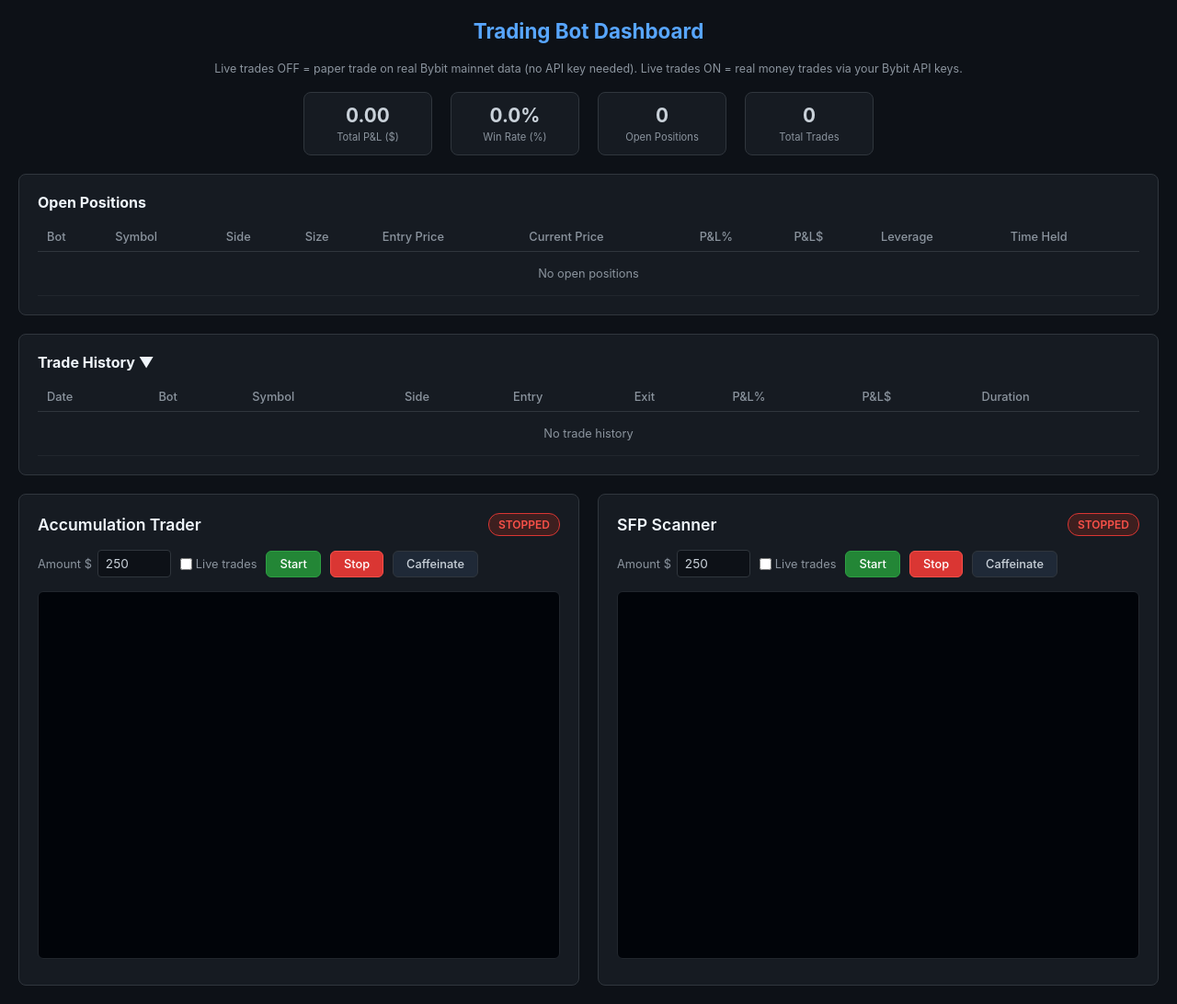
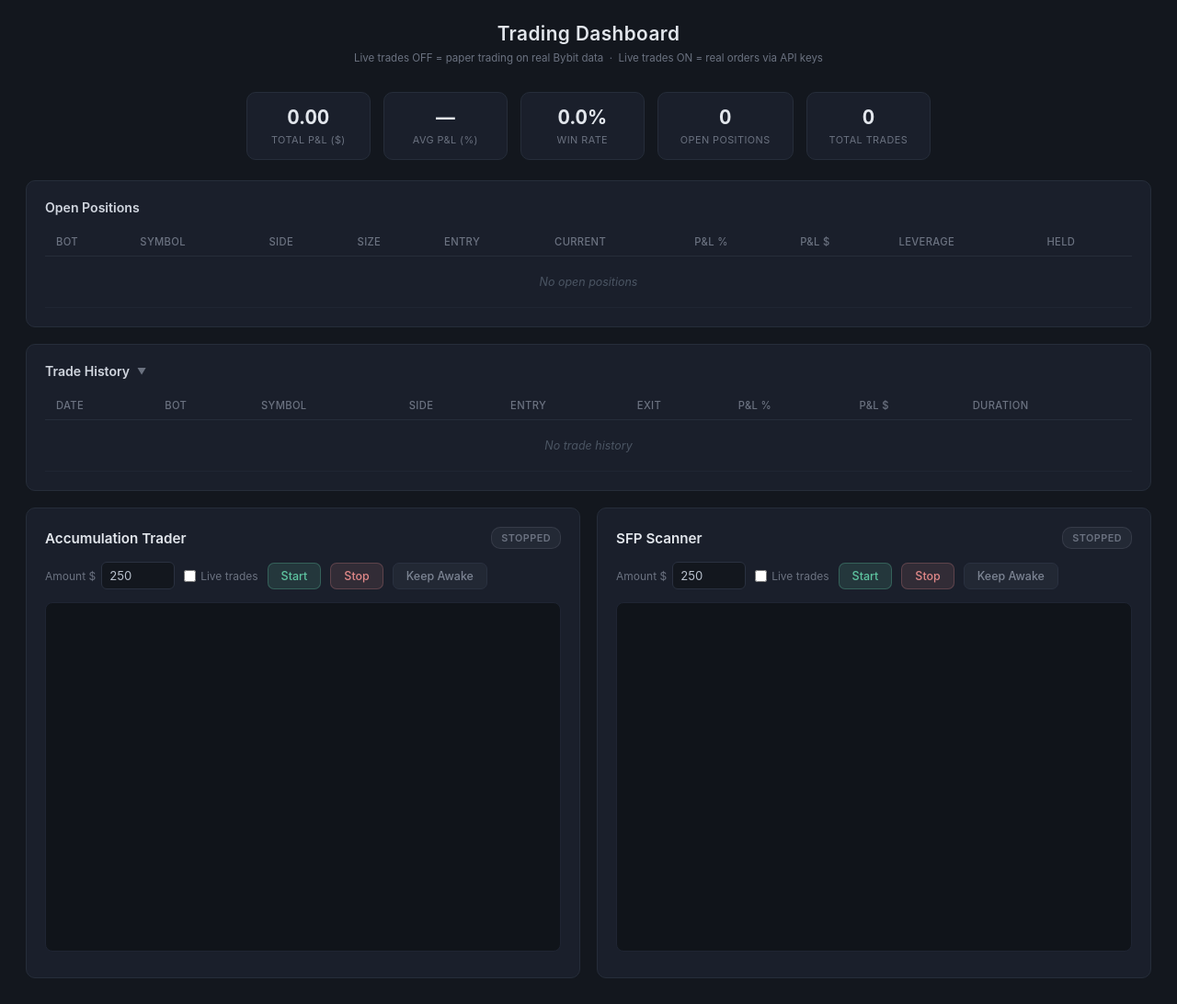
Before and after one commit to wenbun87/Bybit-trading, a FastAPI app: page / in a window 1280 px wide. Shown: the whole page at 92% size. After the commit the page ends 1064 px from the top, so only its background shows below. Run offline with FastAPI, Linux system fonts and the light colour scheme; data that the repository does not hold is empty.

Commit message:
Redesign dashboard: calming theme, fix caffeinate, add avg P&L%
- Caffeinate now only prevents idle sleep (-i), screen can sleep
- Renamed button to "Keep Awake" with tooltip explaining behavior
- Added "Avg P&L (%)" stat card to stats bar
- Full color scheme redesign: muted navy background, soft sage green
  for positive P&L, soft coral for negative, subtle borders, no harsh
  contrast. Sans-serif body font, monospace logs only.
- Improved table hover states, scrollbar styling, empty state styling

https://claude.ai/code/session_01HjAdrAfCK8RneQvLeVUQkV

```diff
--- a/dashboard/bot_manager.py
+++ b/dashboard/bot_manager.py
@@ -175,7 +175,7 @@ def _start_caffeinate(state: BotState):
         return
     try:
         state.caffeinate_proc = subprocess.Popen(
-            ["caffeinate", "-dims", "-w", str(state.process.pid)],
+            ["caffeinate", "-i", "-w", str(state.process.pid)],
             stdout=subprocess.DEVNULL,
             stderr=subprocess.DEVNULL,
         )
--- a/dashboard/templates/index.html
+++ b/dashboard/templates/index.html
@@ -7,29 +7,143 @@
     <style>
         * { margin: 0; padding: 0; box-sizing: border-box; }
         body {
-            font-family: -apple-system, BlinkMacSystemFont, 'SF Mono', 'Menlo', monospace;
-            background: #0d1117;
-            color: #c9d1d9;
-            padding: 20px;
+            font-family: 'Inter', -apple-system, BlinkMacSystemFont, 'Segoe UI', system-ui, sans-serif;
+            background: #13171e;
+            color: #b8c0cc;
+            padding: 24px 28px;
             min-height: 100vh;
         }
-        h1 {
+        .dashboard-header {
             text-align: center;
-            color: #58a6ff;
-            margin-bottom: 20px;
-            font-size: 1.4em;
+            margin-bottom: 28px;
         }
+        .dashboard-header h1 {
+            color: #e2e6ec;
+            font-size: 1.3em;
+            font-weight: 600;
+            letter-spacing: 0.02em;
+        }
+        .dashboard-header .subtitle {
+            color: #6b7280;
+            font-size: 0.72em;
+            margin-top: 6px;
+            line-height: 1.5;
+        }
+
+        /* Stats bar */
+        .stats-bar {
+            display: flex;
+            gap: 14px;
+            justify-content: center;
+            margin-bottom: 22px;
+            flex-wrap: wrap;
+        }
+        .stat-card {
+            background: #1a1f2b;
+            border: 1px solid #262d3a;
+            border-radius: 10px;
+            padding: 14px 24px;
+            text-align: center;
+            min-width: 135px;
+            transition: border-color 0.2s;
+        }
+        .stat-card:hover {
+            border-color: #3a4560;
+        }
+        .stat-value {
+            font-size: 1.3em;
+            font-weight: 700;
+            color: #e2e6ec;
+            font-variant-numeric: tabular-nums;
+        }
+        .stat-label {
+            font-size: 0.68em;
+            color: #6b7280;
+            margin-top: 5px;
+            text-transform: uppercase;
+            letter-spacing: 0.04em;
+        }
+        .pnl-positive { color: #5ec4a0; }
+        .pnl-negative { color: #e08888; }
+
+        /* Panels */
+        .panel {
+            background: #1a1f2b;
+            border: 1px solid #262d3a;
+            border-radius: 10px;
+            padding: 20px;
+            margin-bottom: 18px;
+            max-width: 1600px;
+            margin-left: auto;
+            margin-right: auto;
+        }
+        .panel h2 {
+            font-size: 0.88em;
+            color: #d0d5de;
+            margin-bottom: 14px;
+            font-weight: 600;
+        }
+
+        /* Tables */
+        table {
+            width: 100%;
+            border-collapse: collapse;
+            font-size: 0.78em;
+        }
+        th {
+            text-align: left;
+            padding: 8px 12px;
+            color: #6b7280;
+            border-bottom: 1px solid #262d3a;
+            font-weight: 500;
+            font-size: 0.9em;
+            text-transform: uppercase;
+            letter-spacing: 0.03em;
+        }
+        td {
+            padding: 8px 12px;
+            border-bottom: 1px solid #1f2533;
+            color: #b8c0cc;
+        }
+        tr:hover td {
+            background: #1e2435;
+        }
+        .empty-row td {
+            color: #4b5563;
+            text-align: center;
+            padding: 20px;
+            font-style: italic;
+        }
+        .empty-row:hover td { background: none; }
+
+        /* History toggle */
+        .history-toggle {
+            cursor: pointer;
+            user-select: none;
+            display: flex;
+            align-items: center;
+            gap: 8px;
+        }
+        .history-toggle:hover { color: #8ba3c7; }
+        .history-arrow {
+            font-size: 0.7em;
+            color: #6b7280;
+            transition: transform 0.2s;
+        }
+        .hidden { display: none; }
+
+        /* Bot grid */
         .grid {
             display: grid;
             grid-template-columns: 1fr 1fr;
-            gap: 20px;
+            gap: 18px;
             max-width: 1600px;
             margin: 0 auto;
         }
         .bot-panel {
-            background: #161b22;
-            border: 1px solid #30363d;
-            border-radius: 8px;
+            background: #1a1f2b;
+            border: 1px solid #262d3a;
+            border-radius: 10px;
             padding: 20px;
             display: flex;
             flex-direction: column;
@@ -38,35 +152,38 @@
             display: flex;
             justify-content: space-between;
             align-items: center;
-            margin-bottom: 15px;
+            margin-bottom: 14px;
         }
         .bot-name {
-            font-size: 1.1em;
+            font-size: 0.95em;
             font-weight: 600;
-            color: #f0f6fc;
+            color: #e2e6ec;
         }
         .status-badge {
             padding: 4px 10px;
-            border-radius: 12px;
-            font-size: 0.75em;
+            border-radius: 10px;
+            font-size: 0.68em;
             font-weight: 600;
             text-transform: uppercase;
+            letter-spacing: 0.04em;
         }
         .status-running {
-            background: #0d419d;
-            color: #58a6ff;
-            border: 1px solid #1f6feb;
+            background: rgba(94, 196, 160, 0.12);
+            color: #5ec4a0;
+            border: 1px solid rgba(94, 196, 160, 0.25);
         }
         .status-stopped {
-            background: #3d1f1f;
-            color: #f85149;
-            border: 1px solid #da3633;
+            background: rgba(107, 114, 128, 0.12);
+            color: #6b7280;
+            border: 1px solid rgba(107, 114, 128, 0.25);
         }
+
+        /* Controls */
         .controls {
             display: flex;
             gap: 10px;
             flex-wrap: wrap;
-            margin-bottom: 15px;
+            margin-bottom: 14px;
             align-items: center;
         }
         .control-group {
@@ -75,113 +192,118 @@
             gap: 6px;
         }
         .control-group label {
-            font-size: 0.8em;
-            color: #8b949e;
+            font-size: 0.75em;
+            color: #6b7280;
         }
         input[type="number"] {
             width: 80px;
             padding: 6px 8px;
-            background: #0d1117;
-            border: 1px solid #30363d;
-            border-radius: 4px;
-            color: #c9d1d9;
-            font-size: 0.85em;
+            background: #13171e;
+            border: 1px solid #2a3140;
+            border-radius: 6px;
+            color: #b8c0cc;
+            font-size: 0.82em;
             font-family: inherit;
+            transition: border-color 0.15s;
         }
         input[type="number"]:focus {
-            border-color: #58a6ff;
+            border-color: #5b7a9d;
             outline: none;
         }
         .btn {
             padding: 6px 14px;
-            border: 1px solid #30363d;
-            border-radius: 6px;
-            font-size: 0.8em;
+            border: 1px solid #2a3140;
+            border-radius: 7px;
+            font-size: 0.78em;
             font-weight: 500;
             cursor: pointer;
             font-family: inherit;
             transition: all 0.15s;
         }
-        .btn:hover { opacity: 0.85; }
+        .btn:hover { filter: brightness(1.1); }
         .btn:active { transform: scale(0.97); }
         .btn-start {
-            background: #238636;
-            color: #fff;
-            border-color: #2ea043;
+            background: rgba(94, 196, 160, 0.15);
+            color: #5ec4a0;
+            border-color: rgba(94, 196, 160, 0.3);
         }
         .btn-stop {
-            background: #da3633;
-            color: #fff;
-            border-color: #f85149;
+            background: rgba(224, 136, 136, 0.12);
+            color: #e08888;
+            border-color: rgba(224, 136, 136, 0.25);
         }
         .btn-caff {
-            background: #1f2937;
-            color: #c9d1d9;
+            background: rgba(107, 114, 128, 0.1);
+            color: #7c8493;
         }
         .btn-caff.active {
-            background: #7c3aed;
-            color: #fff;
-            border-color: #8b5cf6;
+            background: rgba(139, 163, 199, 0.15);
+            color: #8ba3c7;
+            border-color: rgba(139, 163, 199, 0.3);
         }
         .btn:disabled {
-            opacity: 0.4;
+            opacity: 0.35;
             cursor: not-allowed;
         }
         .checkbox-group {
             display: flex;
             align-items: center;
-            gap: 4px;
-            font-size: 0.8em;
-            color: #8b949e;
+            gap: 5px;
+            font-size: 0.75em;
+            color: #6b7280;
         }
-        .checkbox-group input { margin: 0; }
+        .checkbox-group input {
+            margin: 0;
+            accent-color: #5b7a9d;
+        }
+
+        /* Logs */
         .log-container {
             flex: 1;
-            min-height: 400px;
-            max-height: 60vh;
-            background: #010409;
-            border: 1px solid #21262d;
-            border-radius: 6px;
+            min-height: 380px;
+            max-height: 55vh;
+            background: #10141a;
+            border: 1px solid #1f2533;
+            border-radius: 8px;
             overflow-y: auto;
-            padding: 10px;
-            font-size: 0.72em;
-            line-height: 1.5;
+            padding: 12px;
+            font-size: 0.7em;
+            font-family: 'SF Mono', 'Fira Code', 'Cascadia Code', 'Menlo', monospace;
+            line-height: 1.55;
             white-space: pre-wrap;
             word-break: break-all;
         }
-        .log-line { color: #8b949e; }
-        .log-line:has(.highlight) { color: #58a6ff; }
+        .log-line { color: #6b7280; }
         .uptime {
-            font-size: 0.75em;
-            color: #8b949e;
+            font-size: 0.7em;
+            color: #4b5563;
             margin-top: 8px;
             text-align: right;
         }
+
+        /* Scrollbar */
+        ::-webkit-scrollbar { width: 6px; }
+        ::-webkit-scrollbar-track { background: transparent; }
+        ::-webkit-scrollbar-thumb {
+            background: #2a3140;
+            border-radius: 3px;
+        }
+        ::-webkit-scrollbar-thumb:hover { background: #3a4560; }
+
         @media (max-width: 1000px) {
             .grid { grid-template-columns: 1fr; }
         }
-        .stats-bar { display: flex; gap: 20px; justify-content: center; margin-bottom: 20px; flex-wrap: wrap; }
-        .stat-card { background: #161b22; border: 1px solid #30363d; border-radius: 8px; padding: 12px 20px; text-align: center; min-width: 140px; }
-        .stat-value { font-size: 1.3em; font-weight: 700; }
-        .stat-label { font-size: 0.7em; color: #8b949e; margin-top: 4px; }
-        .pnl-positive { color: #3fb950; }
-        .pnl-negative { color: #f85149; }
-        .positions-panel { background: #161b22; border: 1px solid #30363d; border-radius: 8px; padding: 20px; margin-bottom: 20px; max-width: 1600px; margin-left: auto; margin-right: auto; }
-        .positions-panel h2 { font-size: 1em; color: #f0f6fc; margin-bottom: 12px; }
-        table { width: 100%; border-collapse: collapse; font-size: 0.8em; }
-        th { text-align: left; padding: 8px 10px; color: #8b949e; border-bottom: 1px solid #30363d; font-weight: 500; }
-        td { padding: 6px 10px; border-bottom: 1px solid #21262d; }
-        .history-toggle { cursor: pointer; user-select: none; }
-        .history-toggle:hover { color: #58a6ff; }
-        .hidden { display: none; }
     </style>
 </head>
 <body>
-    <h1>Trading Bot Dashboard</h1>
-    <p style="text-align:center; color:#8b949e; font-size:0.78em; margin-bottom:18px;">
-        Live trades OFF = paper trade on real Bybit mainnet data (no API key needed).
-        Live trades ON = real money trades via your Bybit API keys.
-    </p>
+    <div class="dashboard-header">
+        <h1>Trading Dashboard</h1>
+        <div class="subtitle">
+            Live trades OFF = paper trading on real Bybit data &nbsp;&middot;&nbsp;
+            Live trades ON = real orders via API keys
+        </div>
+    </div>
+
     <!-- Stats bar -->
     <div class="stats-bar" id="stats-bar">
         <div class="stat-card">
@@ -189,8 +311,12 @@
             <div class="stat-label">Total P&L ($)</div>
         </div>
         <div class="stat-card">
+            <div class="stat-value" id="stat-pnl-pct">—</div>
+            <div class="stat-label">Avg P&L (%)</div>
+        </div>
+        <div class="stat-card">
             <div class="stat-value" id="stat-winrate">—</div>
-            <div class="stat-label">Win Rate (%)</div>
+            <div class="stat-label">Win Rate</div>
         </div>
         <div class="stat-card">
             <div class="stat-value" id="stat-open">—</div>
@@ -203,7 +329,7 @@
     </div>
 
     <!-- Open positions panel -->
-    <div class="positions-panel">
+    <div class="panel">
         <h2>Open Positions</h2>
         <table id="positions-table">
             <thead>
@@ -212,24 +338,24 @@
                     <th>Symbol</th>
                     <th>Side</th>
                     <th>Size</th>
-                    <th>Entry Price</th>
-                    <th>Current Price</th>
-                    <th>P&L%</th>
-                    <th>P&L$</th>
+                    <th>Entry</th>
+                    <th>Current</th>
+                    <th>P&L %</th>
+                    <th>P&L $</th>
                     <th>Leverage</th>
-                    <th>Time Held</th>
+                    <th>Held</th>
                 </tr>
             </thead>
             <tbody id="positions-tbody">
-                <tr><td colspan="9" style="color:#8b949e; text-align:center; padding:16px;">No open positions</td></tr>
+                <tr class="empty-row"><td colspan="10">No open positions</td></tr>
             </tbody>
         </table>
     </div>
 
     <!-- Trade history panel (collapsible) -->
-    <div class="positions-panel">
+    <div class="panel">
         <h2 class="history-toggle" onclick="toggleHistory()">
-            Trade History <span id="history-arrow">&#9660;</span>
+            Trade History <span class="history-arrow" id="history-arrow">&#9660;</span>
         </h2>
         <div id="history-body">
             <table id="history-table">
@@ -241,13 +367,13 @@
                         <th>Side</th>
                         <th>Entry</th>
                         <th>Exit</th>
-                        <th>P&L%</th>
-                        <th>P&L$</th>
+                        <th>P&L %</th>
+                        <th>P&L $</th>
                         <th>Duration</th>
                     </tr>
                 </thead>
                 <tbody id="history-tbody">
-                    <tr><td colspan="9" style="color:#8b949e; text-align:center; padding:16px;">No trade history</td></tr>
+                    <tr class="empty-row"><td colspan="9">No trade history</td></tr>
                 </tbody>
             </table>
         </div>
@@ -266,11 +392,12 @@
                 </div>
                 <div class="checkbox-group">
                     <input type="checkbox" id="live-auto_trader">
-                    <label for="live-auto_trader" title="When OFF: paper trade on real mainnet data. When ON: real money trades.">Live trades</label>
+                    <label for="live-auto_trader" title="OFF = paper trades, ON = real money">Live trades</label>
                 </div>
                 <button class="btn btn-start" onclick="startBot('auto_trader')">Start</button>
                 <button class="btn btn-stop" onclick="stopBot('auto_trader')">Stop</button>
-                <button class="btn btn-caff" id="caff-auto_trader" onclick="toggleCaff('auto_trader')">Caffeinate</button>
+                <button class="btn btn-caff" id="caff-auto_trader" onclick="toggleCaff('auto_trader')"
+                    title="Prevent system idle sleep while bot runs (screen can still sleep)">Keep Awake</button>
             </div>
             <div class="log-container" id="logs-auto_trader"></div>
             <div class="uptime" id="uptime-auto_trader"></div>
@@ -288,11 +415,12 @@
                 </div>
                 <div class="checkbox-group">
                     <input type="checkbox" id="live-sfp_scanner">
-                    <label for="live-sfp_scanner" title="When OFF: paper trade on real mainnet data. When ON: real money trades.">Live trades</label>
+                    <label for="live-sfp_scanner" title="OFF = paper trades, ON = real money">Live trades</label>
                 </div>
                 <button class="btn btn-start" onclick="startBot('sfp_scanner')">Start</button>
                 <button class="btn btn-stop" onclick="stopBot('sfp_scanner')">Stop</button>
-                <button class="btn btn-caff" id="caff-sfp_scanner" onclick="toggleCaff('sfp_scanner')">Caffeinate</button>
+                <button class="btn btn-caff" id="caff-sfp_scanner" onclick="toggleCaff('sfp_scanner')"
+                    title="Prevent system idle sleep while bot runs (screen can still sleep)">Keep Awake</button>
             </div>
             <div class="log-container" id="logs-sfp_scanner"></div>
             <div class="uptime" id="uptime-sfp_scanner"></div>
@@ -353,11 +481,7 @@
                 line.className = 'log-line';
                 line.textContent = event.data;
                 logEl.appendChild(line);
-
-                // Auto-scroll
                 logEl.scrollTop = logEl.scrollHeight;
-
-                // Limit DOM nodes
                 while (logEl.children.length > 800) {
                     logEl.removeChild(logEl.firstChild);
                 }
@@ -390,12 +514,14 @@
             });
         }
 
-        // ── Positions & Stats ──────────────────────────────────────────────
+        // ── Positions & Stats ──
 
         function fmtHeld(seconds) {
             if (!seconds || seconds < 0) return '—';
             const m = Math.floor(seconds / 60);
             const h = Math.floor(m / 60);
+            const d = Math.floor(h / 24);
+            if (d > 0) return `${d}d ${h % 24}h`;
             return h > 0 ? `${h}h ${m % 60}m` : `${m}m`;
         }
 
@@ -412,15 +538,16 @@
                 fetch('/api/stats').then(r => r.json()),
             ]).then(([posData, stats]) => {
                 // Update stats bar
-                const pnlEl = document.getElementById('stat-pnl');
                 const pnl = stats.total_pnl_usd || 0;
-                pnlEl.innerHTML = fmtPnl(pnl, '');
+                document.getElementById('stat-pnl').innerHTML = fmtPnl(pnl, '');
+                document.getElementById('stat-pnl-pct').innerHTML =
+                    stats.avg_pnl_pct !== undefined ? fmtPnl(stats.avg_pnl_pct, '%') : '—';
                 document.getElementById('stat-winrate').textContent =
                     stats.win_rate !== undefined ? stats.win_rate.toFixed(1) + '%' : '—';
                 document.getElementById('stat-total').textContent =
                     stats.total_trades !== undefined ? stats.total_trades : '—';
 
-                // Count open positions
+                // Build positions rows
                 let openCount = 0;
                 const rows = [];
                 const now = Date.now() / 1000;
@@ -440,7 +567,7 @@
                             ? `$${sizeUsdt.toLocaleString()}` : '—';
                         rows.push(`<tr>
                             <td>${botName}</td>
-                            <td>${p.symbol || '—'}</td>
+                            <td style="color:#d0d5de; font-weight:500">${p.symbol || '—'}</td>
                             <td>${(p.side || 'long').toUpperCase()}</td>
                             <td>${sizeStr}</td>
                             <td>${p.entry_price !== undefined ? p.entry_price.toFixed(4) : '—'}</td>
@@ -457,7 +584,7 @@
                 const tbody = document.getElementById('positions-tbody');
                 tbody.innerHTML = rows.length
                     ? rows.join('')
-                    : '<tr><td colspan="10" style="color:#8b949e; text-align:center; padding:16px;">No open positions</td></tr>';
+                    : '<tr class="empty-row"><td colspan="10">No open positions</td></tr>';
             }).catch(() => {});
         }
 
@@ -465,10 +592,9 @@
             fetch('/api/trades?limit=20').then(r => r.json()).then(trades => {
                 const tbody = document.getElementById('history-tbody');
                 if (!trades || trades.length === 0) {
-                    tbody.innerHTML = '<tr><td colspan="9" style="color:#8b949e; text-align:center; padding:16px;">No trade history</td></tr>';
+                    tbody.innerHTML = '<tr class="empty-row"><td colspan="9">No trade history</td></tr>';
                     return;
                 }
-                // Newest first
                 const sorted = trades.slice().reverse();
                 const rows = sorted.map(t => {
                     const date = t.closed_at
@@ -481,7 +607,7 @@
                     return `<tr>
                         <td>${date}</td>
                         <td>${t.bot || '—'}</td>
-                        <td>${t.symbol || '—'}</td>
+                        <td style="color:#d0d5de; font-weight:500">${t.symbol || '—'}</td>
                         <td>${(t.side || 'long').toUpperCase()}</td>
                         <td>${t.entry_price !== undefined ? t.entry_price.toFixed(4) : '—'}</td>
                         <td>${t.exit_price !== undefined ? t.exit_price.toFixed(4) : '—'}</td>
@@ -508,7 +634,6 @@
         setInterval(refreshPositions, 5000);
         refreshTrades();
         setInterval(refreshTrades, 30000);
-        // Connect logs for any running bots
         fetch('/api/status').then(r => r.json()).then(bots => {
             bots.forEach(bot => {
                 if (bot.status === 'running') connectLogs(bot.name);
```
